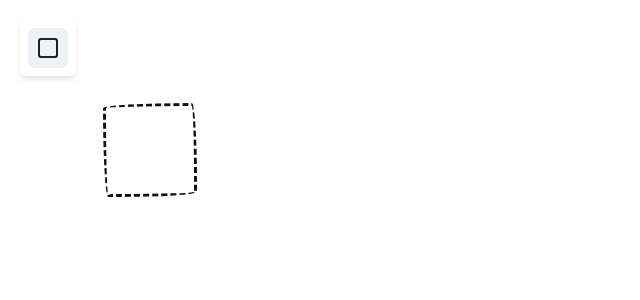
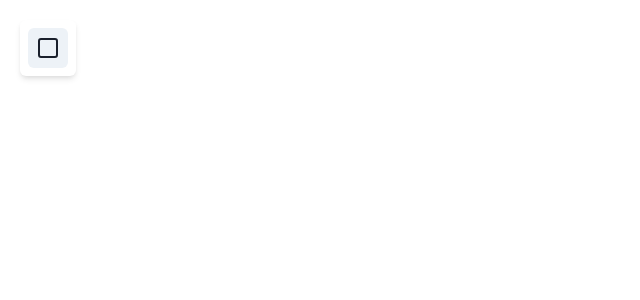
Before and after one commit to Jsurapong/recoil-course, a React (Create React App) app: page / in a window 1280 px wide. Shown: the top 300 px of the page, without its empty margins (0-640 px from the left). Built offline with nearby package versions, Linux system fonts and the light colour scheme.

Commit message:
Atom Families We look at a common React Context performance bottleneck and how Atom Families can solve it.

```diff
--- a/src/Canvas.tsx
+++ b/src/Canvas.tsx
@@ -1,16 +1,29 @@
+import { atom, useRecoilValue, useSetRecoilState } from "recoil";
+import { Rectangle } from "./components/Rectangle/Rectangle";
 import { PageContainer } from "./PageContainer";
-import { Rectangle } from "./components/Rectangle/Rectangle";
 import { Toolbar } from "./Toolbar";
 
+export const selectedElementState = atom<number | null>({
+  key: "selectedElement",
+  default: null,
+});
+
+export const elementState = atom<number[]>({ key: "elements", default: [] });
+
 function Canvas() {
+  const elements = useRecoilValue(elementState);
+  const setSelectedElement = useSetRecoilState(selectedElementState);
+
   return (
     <PageContainer
       onClick={() => {
-        console.log("Deselect all elements!");
+        setSelectedElement(null);
       }}
     >
       <Toolbar />
-      <Rectangle />
+      {elements.map((id, index) => (
+        <Rectangle key={index} id={id} />
+      ))}
     </PageContainer>
   );
 }
--- a/src/Toolbar.tsx
+++ b/src/Toolbar.tsx
@@ -1,7 +1,11 @@
 import { Icon, IconButton, VStack } from "@chakra-ui/react";
 import { Square } from "react-feather";
+import { useSetRecoilState } from "recoil";
+import { elementState } from "./Canvas";
 
 export const Toolbar = () => {
+  const setElements = useSetRecoilState(elementState);
+
   return (
     <VStack
       position="absolute"
@@ -14,7 +18,9 @@ export const Toolbar = () => {
       spacing={2}
     >
       <IconButton
-        onClick={() => console.log("Add rectangle!")}
+        onClick={() =>
+          setElements((elements) => [...elements, elements.length])
+        }
         aria-label="Add rectangle"
         icon={<Icon style={{ width: 24, height: 24 }} as={Square} />}
       />
--- a/src/components/Rectangle/Rectangle.tsx
+++ b/src/components/Rectangle/Rectangle.tsx
@@ -1,4 +1,6 @@
-import { useState } from "react";
+import { useRecoilState, atomFamily } from "recoil";
+import { selectedElementState } from "../../Canvas";
+import { Drag } from "../Drag";
 import { RectangleContainer } from "./RectangleContainer";
 import { RectangleInner } from "./RectangleInner";
 
@@ -7,23 +9,46 @@ export type ElementStyle = {
   size: { width: number; height: number };
 };
 
-export const Rectangle = () => {
-  const [element] = useState({
+export type Element = { style: ElementStyle };
+
+const elementState = atomFamily({
+  key: "element",
+  default: {
     style: {
-      position: { top: 100, left: 100 },
-      size: { width: 100, height: 100 },
+      position: { top: 0, left: 0 },
+      size: { width: 50, height: 50 },
     },
-  });
+  },
+});
+
+export const Rectangle = ({ id }: { id: number }) => {
+  const [selectedElement, setSelectedElement] =
+    useRecoilState(selectedElementState);
+  const [element, setElement] = useRecoilState(elementState(id));
 
   return (
-    <RectangleContainer
+    <Drag
       position={element.style.position}
-      size={element.style.size}
-      onSelect={() => {
-        console.log("I've been selected!");
+      onDrag={(position) => {
+        setElement({
+          style: {
+            ...element.style,
+            position,
+          },
+        });
       }}
     >
-      <RectangleInner selected={false} />
-    </RectangleContainer>
+      <div>
+        <RectangleContainer
+          position={element.style.position}
+          size={element.style.size}
+          onSelect={() => {
+            setSelectedElement(id);
+          }}
+        >
+          <RectangleInner selected={id === selectedElement} />
+        </RectangleContainer>
+      </div>
+    </Drag>
   );
 };
--- a/src/examples/Atoms.tsx
+++ b/src/examples/Atoms.tsx
@@ -1,4 +1,3 @@
-import { useState } from "react";
 import { atom, useRecoilState, useRecoilValue } from "recoil";
 
 const darkModeAtom = atom({ key: "darkMode", default: false });
--- a/src/examples/Selectors.tsx
+++ b/src/examples/Selectors.tsx
@@ -10,7 +10,7 @@ import {
   Switch,
 } from "@chakra-ui/react";
 import { ArrowRight } from "react-feather";
-import { atom, selector, useRecoilState, useRecoilValue } from "recoil";
+import { atom, selector, useRecoilState } from "recoil";
 
 const exchangeRate = 0.83;
 
@@ -30,7 +30,7 @@ const eurSelector = selector<number>({
 
     return usd * exchangeRate;
   },
-  set: ({ set,get }, newEurValue) => {
+  set: ({ set, get }, newEurValue) => {
     // @ts-ignore
     let newUsdValue = newEurValue / exchangeRate;
 
```
